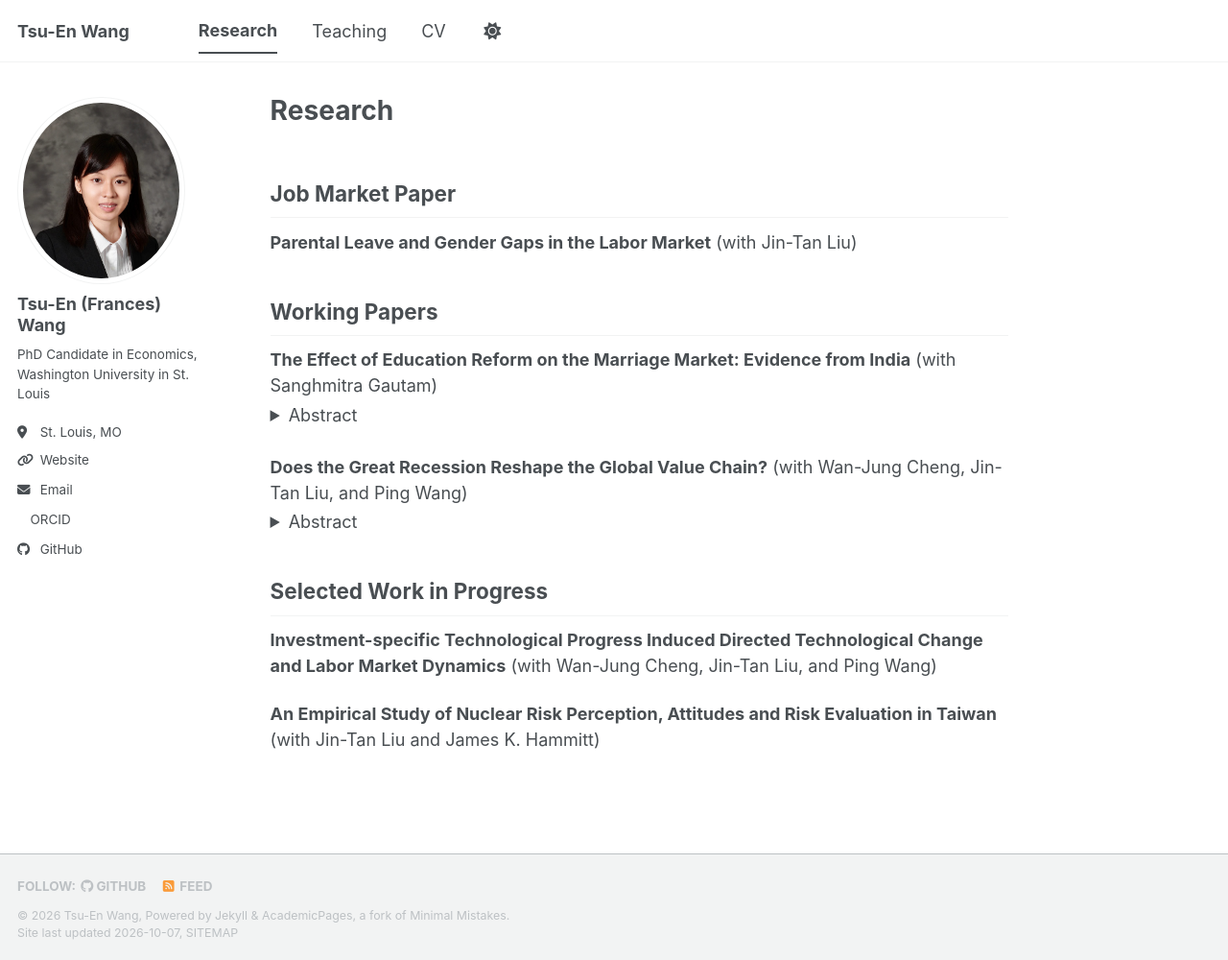
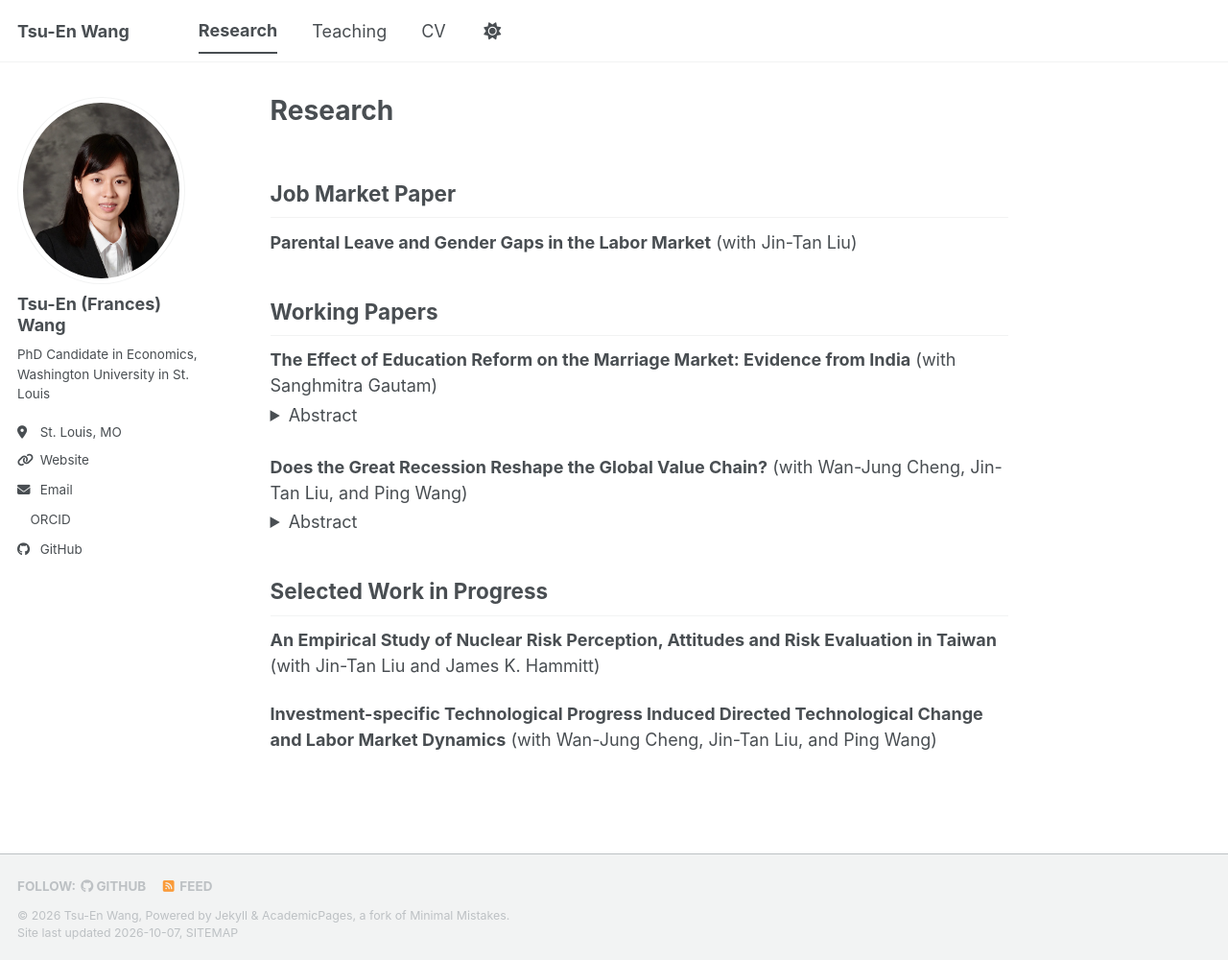
Before and after one commit to tsu-enwang/tsu-enwang, a Jekyll site: the page built from _pages/research.md, in a window 1280 px wide and 1000 px high. Shown: the whole window at 96% size. Built offline with Jekyll 4.4.1, drawn with Linux system fonts in a browser that asks for light colours; a style sheet for code colours, icons or effects is not loaded.

```diff
--- a/_pages/research.md
+++ b/_pages/research.md
@@ -37,6 +37,6 @@ This paper examines the impacts of the 2008 Great Recession on global value chai
 
 ## Selected Work in Progress
 
+**An Empirical Study of Nuclear Risk Perception, Attitudes and Risk Evaluation in Taiwan** (with Jin-Tan Liu and James K. Hammitt)
+
 **Investment-specific Technological Progress Induced Directed Technological Change and Labor Market Dynamics** (with Wan-Jung Cheng, Jin-Tan Liu, and Ping Wang)
-
-**An Empirical Study of Nuclear Risk Perception, Attitudes and Risk Evaluation in Taiwan** (with Jin-Tan Liu and James K. Hammitt)
```
